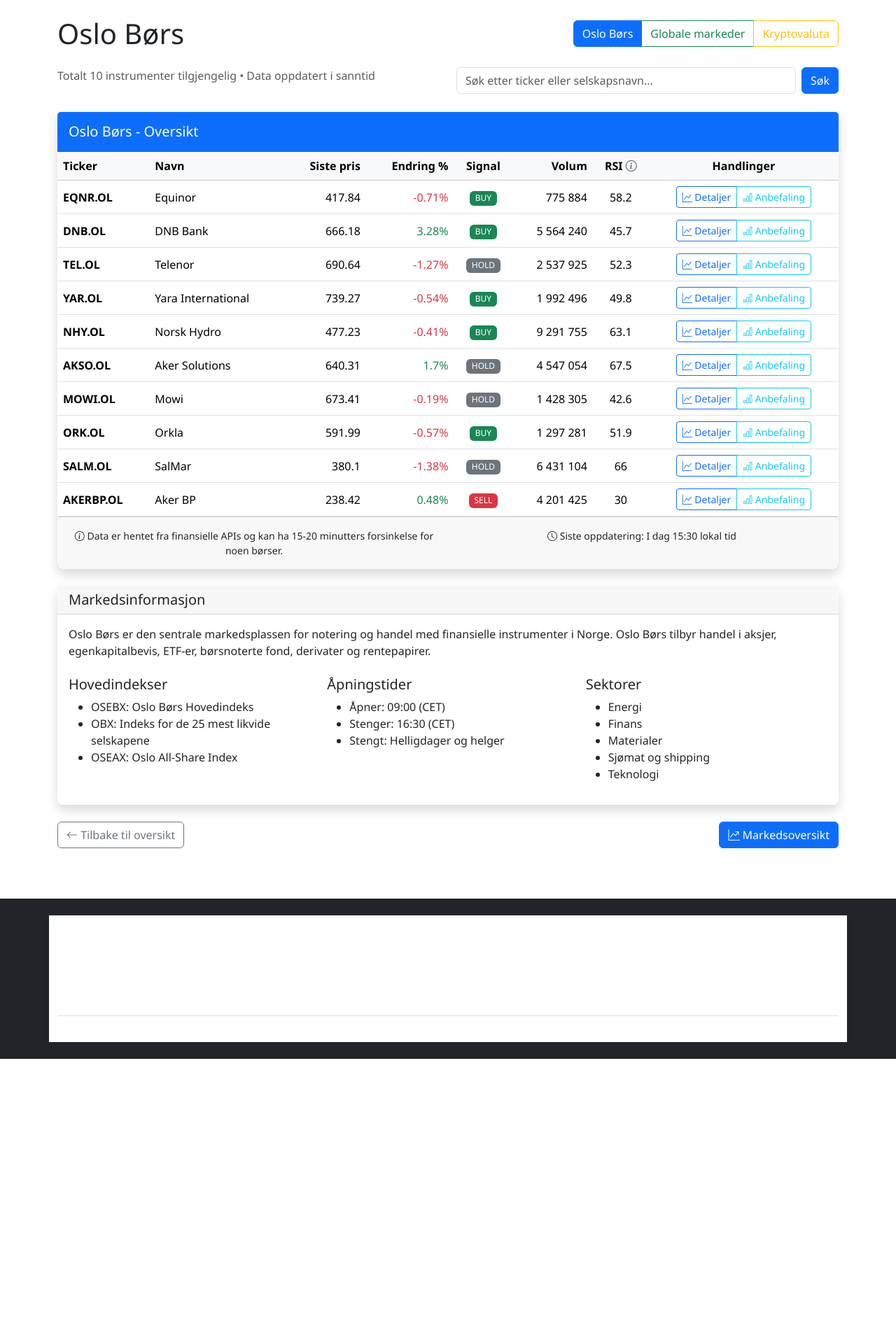
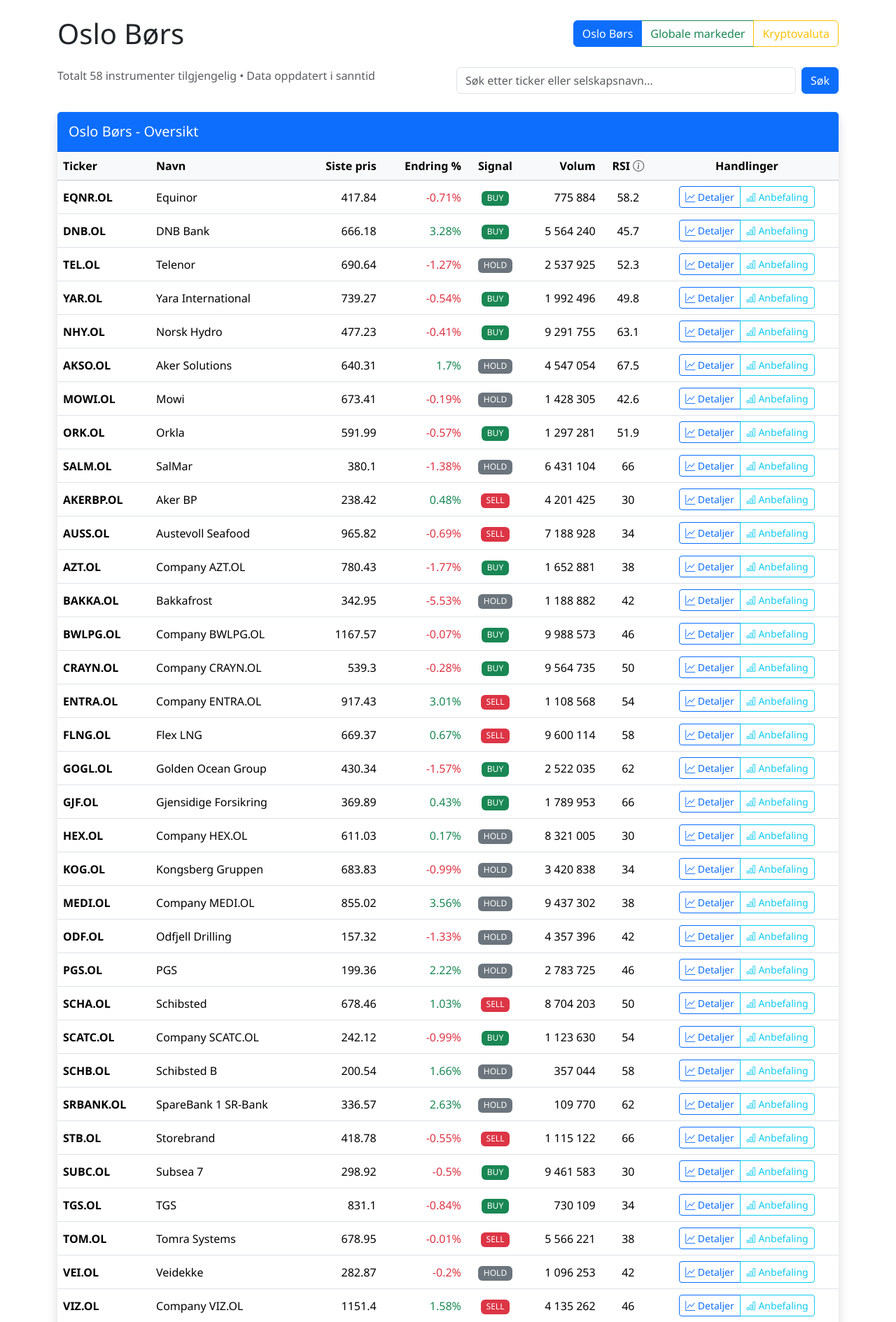
Before and after one commit to GmailHelene/aksjeradarv2, a Flask app: page /stocks/list/oslo in a window 1280 px wide. Shown: the part 80-1969 px from the top of the page at 70% size. Before the commit the page ends 1593 px from the top, so only its background shows below. Run offline with Flask 3, Linux system fonts and the light colour scheme.

Commit message:
Add files via upload

```diff
--- a/app/services/data_service.py
+++ b/app/services/data_service.py
@@ -6,12 +6,25 @@
 # Define some constants for demo data
 OSLO_BORS_TICKERS = [
     "EQNR.OL", "DNB.OL", "TEL.OL", "YAR.OL", "NHY.OL", "AKSO.OL",
-    "MOWI.OL", "ORK.OL", "SALM.OL", "AKERBP.OL"
+    "MOWI.OL", "ORK.OL", "SALM.OL", "AKERBP.OL", "AUSS.OL", "AZT.OL",
+    "BAKKA.OL", "BWLPG.OL", "CRAYN.OL", "ENTRA.OL", "FLNG.OL", "GOGL.OL",
+    "GJF.OL", "HEX.OL", "KOG.OL", "MEDI.OL", "ODF.OL", "PGS.OL",
+    "SCHA.OL", "SCATC.OL", "SCHB.OL", "SRBANK.OL", "STB.OL", "SUBC.OL",
+    "TGS.OL", "TOM.OL", "VEI.OL", "VIZ.OL", "AKVA.OL", "AKER.OL",
+    "ASTK.OL", "ADE.OL", "BWE.OL", "BMA.OL", "BGBIO.OL", "COV.OL",
+    "DAT.OL", "ELABS.OL", "IDEX.OL", "KID.OL", "KOA.OL", "NAVA.OL",
+    "NORD.OL", "NSKOG.OL", "OTS.OL", "PEN.OL", "RECSI.OL", "SADG.OL",
+    "SOFF.OL", "ULTI.OL", "XXL.OL", "ZAL.OL"
 ]
 
 GLOBAL_TICKERS = [
     "AAPL", "MSFT", "AMZN", "GOOGL", "META", "TSLA", "NVDA",
-    "JPM", "BAC", "JNJ"
+    "JPM", "BAC", "JNJ", "PG", "V", "MA", "UNH", "HD", "DIS",
+    "NFLX", "PYPL", "ADBE", "CRM", "INTC", "CSCO", "CMCSA", "PEP",
+    "KO", "T", "VZ", "ABT", "MRK", "PFE", "TMO", "ABBV", "AVGO",
+    "ACN", "TXN", "QCOM", "COST", "WMT", "NKE", "MCD", "SBUX",
+    "AMD", "IBM", "GS", "MS", "C", "CVX", "XOM", "BA", "CAT",
+    "MMM", "GE", "HON", "LMT", "RTX", "BLK", "SCHW"
 ]
 
 class DataService:
--- a/app/templates/base.html
+++ b/app/templates/base.html
@@ -11,7 +11,7 @@
     <meta name="theme-color" content="#0d6efd">
     {% block extra_head %}{% endblock %}    <style>
         body {
-            background-color: #ffffff;
+            background-color: #212529;
             color: #212529;
             min-height: 100vh;
         }
@@ -23,6 +23,20 @@
         }
         .navbar-dark .navbar-nav .nav-link:hover {
             color: #ffffff;
+        }
+        .dropdown-menu {
+            background-color: #2c3136;
+            border-color: #444;
+        }
+        .dropdown-item {
+            color: rgba(255, 255, 255, 0.85);
+        }
+        .dropdown-item:hover {
+            background-color: #343a40;
+            color: #fff;
+        }
+        .dropdown-divider {
+            border-top-color: #444;
         }
         .card {
             border: 0;
@@ -56,6 +70,9 @@
         }
         .tooltip {
             font-size: 0.85rem;
+        }
+        footer {
+            background-color: #212529 !important;
         }
     </style>
 </head>
--- a/app/templates/stocks/list.html
+++ b/app/templates/stocks/list.html
@@ -59,7 +59,24 @@
                                         {% elif ticker == 'MOWI.OL' %}Mowi
                                         {% elif ticker == 'ORK.OL' %}Orkla
                                         {% elif ticker == 'SALM.OL' %}SalMar
-                                        {% else %}{{ stock.name|default(ticker) }}{% endif %}
+                                        {% elif ticker == 'AKERBP.OL' %}Aker BP
+                                        {% elif ticker == 'BAKKA.OL' %}Bakkafrost
+                                        {% elif ticker == 'SCHA.OL' %}Schibsted
+                                        {% elif ticker == 'SCHB.OL' %}Schibsted B
+                                        {% elif ticker == 'STB.OL' %}Storebrand
+                                        {% elif ticker == 'GJF.OL' %}Gjensidige Forsikring
+                                        {% elif ticker == 'KOG.OL' %}Kongsberg Gruppen
+                                        {% elif ticker == 'GOGL.OL' %}Golden Ocean Group
+                                        {% elif ticker == 'FLNG.OL' %}Flex LNG
+                                        {% elif ticker == 'TGS.OL' %}TGS
+                                        {% elif ticker == 'TOM.OL' %}Tomra Systems
+                                        {% elif ticker == 'SUBC.OL' %}Subsea 7
+                                        {% elif ticker == 'PGS.OL' %}PGS
+                                        {% elif ticker == 'VEI.OL' %}Veidekke
+                                        {% elif ticker == 'ODF.OL' %}Odfjell Drilling
+                                        {% elif ticker == 'SRBANK.OL' %}SpareBank 1 SR-Bank
+                                        {% elif ticker == 'AUSS.OL' %}Austevoll Seafood
+                                        {% else %}{{ stock.name|default(ticker|replace('.OL', '')) }}{% endif %}
                                     {% elif title == 'Global Markets' %}
                                         {% if ticker == 'AAPL' %}Apple Inc
                                         {% elif ticker == 'MSFT' %}Microsoft Corporation
@@ -69,6 +86,19 @@
                                         {% elif ticker == 'TSLA' %}Tesla Inc
                                         {% elif ticker == 'NVDA' %}NVIDIA Corporation
                                         {% elif ticker == 'JPM' %}JPMorgan Chase & Co
+                                        {% elif ticker == 'BAC' %}Bank of America
+                                        {% elif ticker == 'JNJ' %}Johnson & Johnson
+                                        {% elif ticker == 'V' %}Visa Inc
+                                        {% elif ticker == 'PG' %}Procter & Gamble
+                                        {% elif ticker == 'HD' %}Home Depot
+                                        {% elif ticker == 'MA' %}Mastercard
+                                        {% elif ticker == 'UNH' %}UnitedHealth Group
+                                        {% elif ticker == 'DIS' %}Walt Disney
+                                        {% elif ticker == 'NFLX' %}Netflix
+                                        {% elif ticker == 'INTC' %}Intel
+                                        {% elif ticker == 'CSCO' %}Cisco Systems
+                                        {% elif ticker == 'XOM' %}Exxon Mobil
+                                        {% elif ticker == 'CVX' %}Chevron
                                         {% else %}{{ stock.name|default(ticker) }}{% endif %}
                                     {% elif title == 'Cryptocurrencies' %}
                                         {% if ticker == 'BTC-USD' %}Bitcoin
@@ -76,7 +106,12 @@
                                         {% elif ticker == 'XRP-USD' %}Ripple
                                         {% elif ticker == 'LTC-USD' %}Litecoin
                                         {% elif ticker == 'ADA-USD' %}Cardano
-                                        {% else %}{{ stock.name|default(ticker) }}{% endif %}
+                                        {% elif ticker == 'SOL-USD' %}Solana
+                                        {% elif ticker == 'DOT-USD' %}Polkadot
+                                        {% elif ticker == 'AVAX-USD' %}Avalanche
+                                        {% elif ticker == 'DOGE-USD' %}Dogecoin
+                                        {% elif ticker == 'SHIB-USD' %}Shiba Inu
+                                        {% else %}{{ stock.name|default(ticker|replace('-USD', '')) }}{% endif %}
                                     {% else %}
                                         {{ stock.name|default(ticker) }}
                                     {% endif %}
@@ -157,6 +192,20 @@
                     </tbody>
                 </table>
             </div>
+        </div>
+
+        <!-- Pagination -->
+        <div class="card-footer bg-white d-flex justify-content-between align-items-center p-3">
+            <div class="text-muted small">Viser {{ stocks|length }} instrumenter</div>
+            <nav aria-label="Pagination">
+                <ul class="pagination pagination-sm mb-0">
+                    <li class="page-item disabled"><a class="page-link" href="#">Forrige</a></li>
+                    <li class="page-item active"><a class="page-link" href="#">1</a></li>
+                    <li class="page-item"><a class="page-link" href="#">2</a></li>
+                    <li class="page-item"><a class="page-link" href="#">3</a></li>
+                    <li class="page-item"><a class="page-link" href="#">Neste</a></li>
+                </ul>
+            </nav>
         </div>
         {% if title == 'Oslo Børs' or title == 'Global Markets' %}
         <div class="card-footer text-center py-3">
```
Also changed, not shown: app/templates/index.html (+9 -9 lines), app/templates/stocks/compare_form.html (added, +57 -0 lines).
